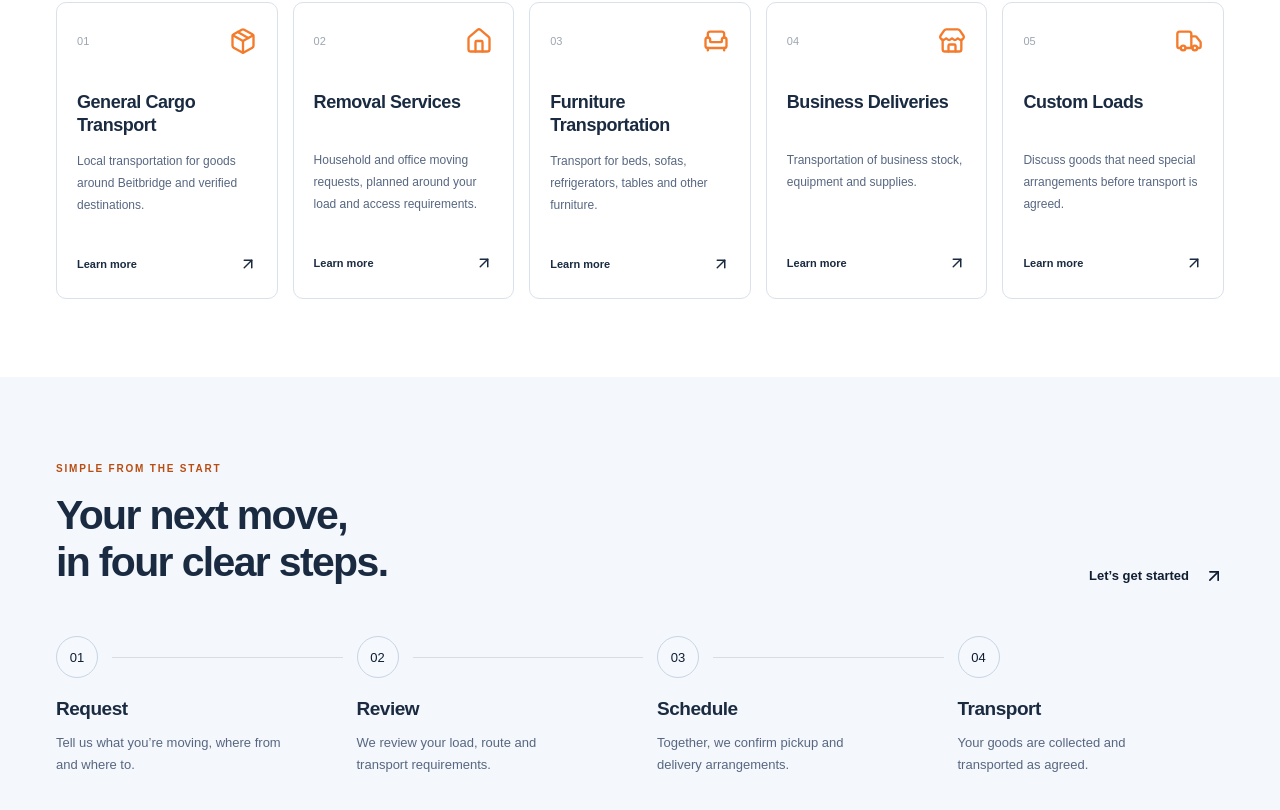
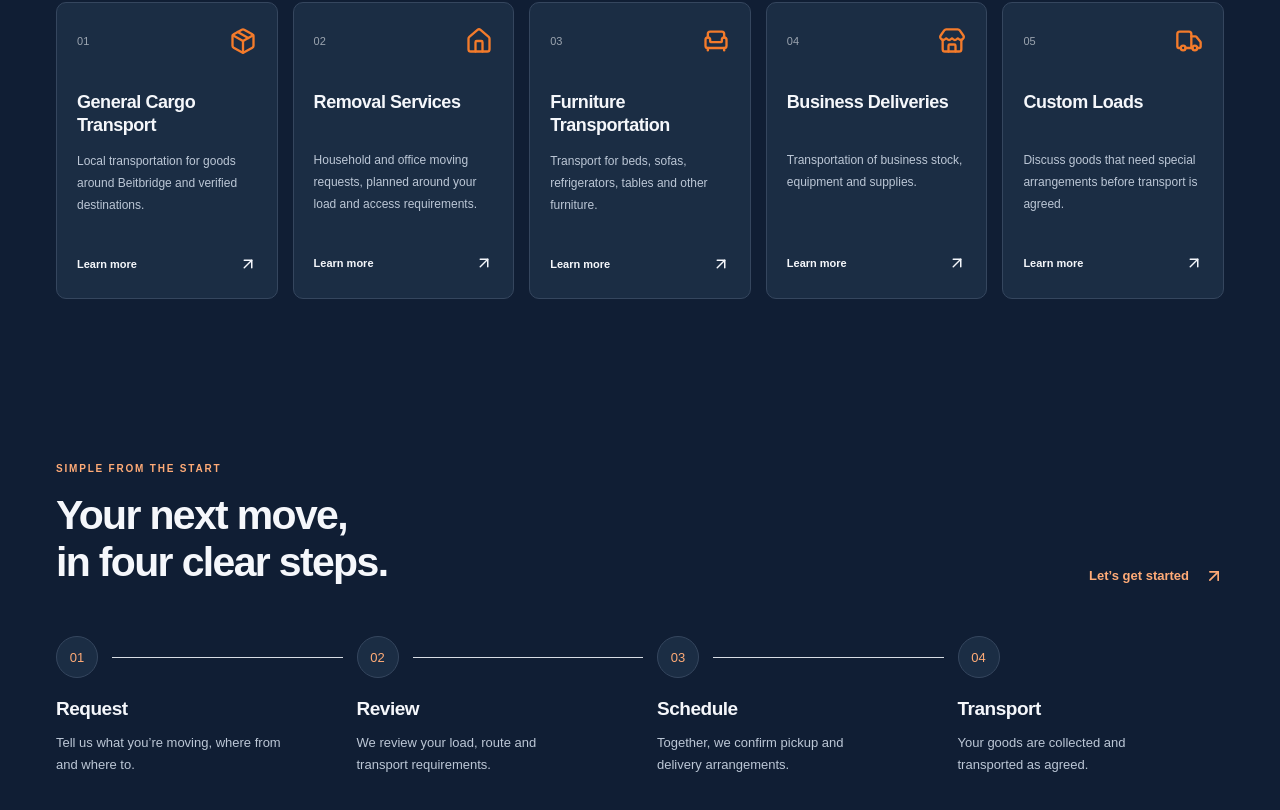
Before and after one commit to arnold1990-cell/chibaro-logistics, a Next.js app in the folder frontend/: page / in a window 1280 px wide. Shown: the part 1976-2786 px from the top of the page. Built offline with nearby package versions, Linux system fonts and the light colour scheme; no server answers.

Commit message:
commit color back

```diff
--- a/frontend/app/globals.css
+++ b/frontend/app/globals.css
@@ -2,10 +2,11 @@
 :root {
   --navy: #101e34;
   --orange: #f47b2b;
-  --ink: #1a2b41;
-  --muted: #576781;
-  --line: #d9e1ea;
-  --paper: #f4f7fb;
+  --ink: #f5f7fb;
+  --muted: #bcc7d6;
+  --line: #35465e;
+  --paper: #101e34;
+  color-scheme: dark;
 }
 * {
   box-sizing: border-box;
@@ -16,7 +17,7 @@ body {
   font-family: Arial, Helvetica, sans-serif;
   font-size: 15px;
   line-height: 1.65;
-  background: white;
+  background: var(--navy);
 }
 a {
   color: inherit;
@@ -1407,3 +1408,85 @@ button, a, input, select, textarea { touch-action: manipulation; }
 .photo-hero .eyebrow { color: #ffab77; }
 .photo-hero .button.secondary { color: white; background: transparent; border-color: #63718a; }
 .photo-hero .button.secondary:hover { background: #ffffff14; }
+
+/* Shared navy surfaces across public pages, forms, and administration. */
+.header,
+.navlinks,
+.process,
+.page-hero,
+.admin,
+footer,
+.mobile-dock,
+.skip {
+  background: var(--navy);
+  color: var(--ink);
+}
+.service-card,
+.transport-card,
+.form-card,
+.chat-panel,
+.admin .panel,
+.kpi,
+.admin-login,
+.truck-slider {
+  background: #1b2d44;
+  color: var(--ink);
+}
+.field input,
+.field select,
+.field textarea,
+.chat input,
+.admin input,
+.admin select,
+.admin textarea {
+  background: var(--navy);
+  color: var(--ink);
+  border-color: var(--line);
+}
+input::placeholder,
+textarea::placeholder,
+.slider-heading {
+  color: var(--muted);
+}
+.eyebrow,
+.navlinks a[aria-current="page"],
+.navlinks a:hover,
+.chat-panel a,
+.text-link,
+.transport-card .text-link {
+  color: #ffab77;
+}
+.button.secondary,
+.slider-arrow {
+  color: var(--ink);
+  background: transparent;
+  border-color: #63718a;
+}
+.button.secondary:hover,
+.slider-arrow:hover {
+  background: #ffffff14;
+}
+.step > span {
+  background: #1b2d44;
+  color: #ffab77;
+  border-color: var(--line);
+}
+.chat-panel button { color: var(--ink); }
+.error { color: #ffaaa5; }
+.success svg { color: #73d5a7; }
+.calendar-cell a { background: #443125; color: #ffd2a6; }
+@media (max-width: 800px) {
+  .menu-toggle,
+  .navlinks a {
+    background: #1b2d44;
+    color: var(--ink);
+  }
+  .navlinks a[aria-current="page"],
+  .mobile-dock [aria-expanded="true"],
+  .mobile-dock a[aria-current="page"]:not(.dock-quote) {
+    background: #30435c;
+    color: #ffab77;
+  }
+  .mobile-dock a:not(.dock-quote),
+  .mobile-dock button { color: var(--ink); }
+}
```
